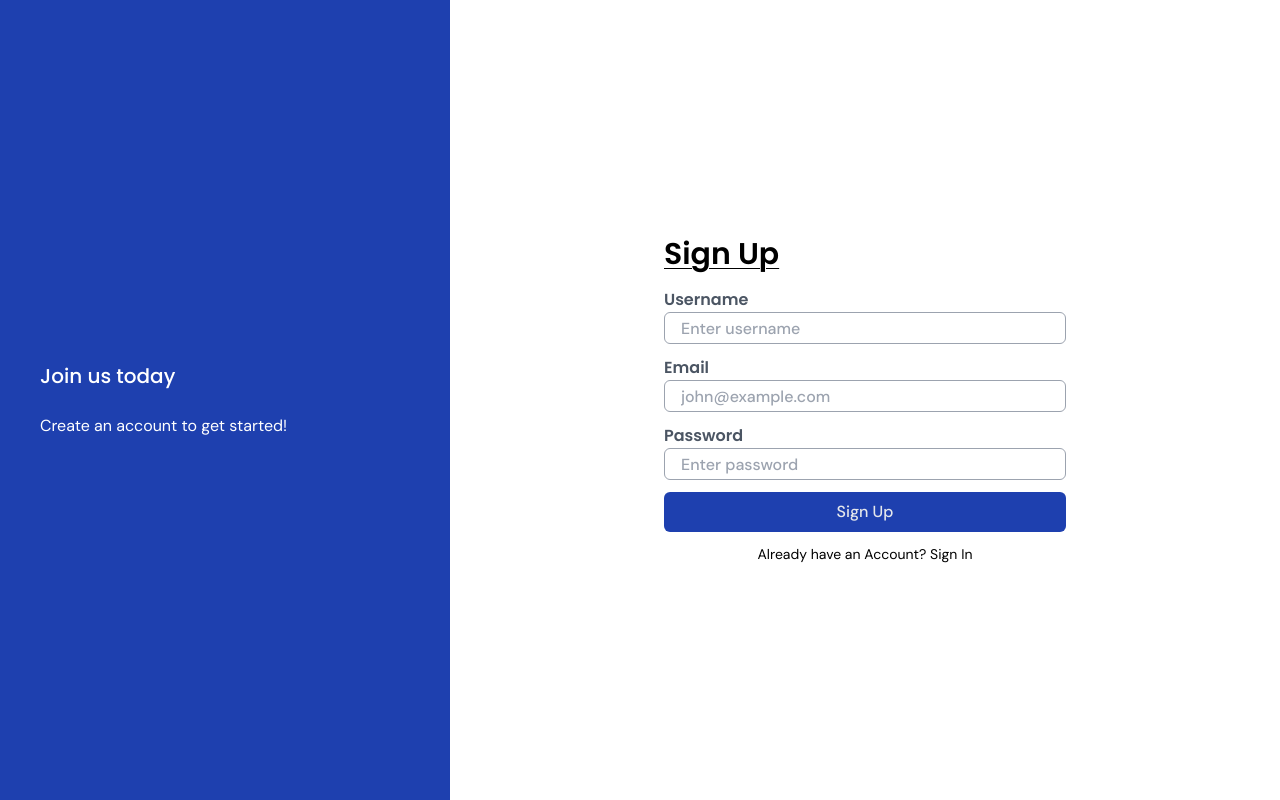
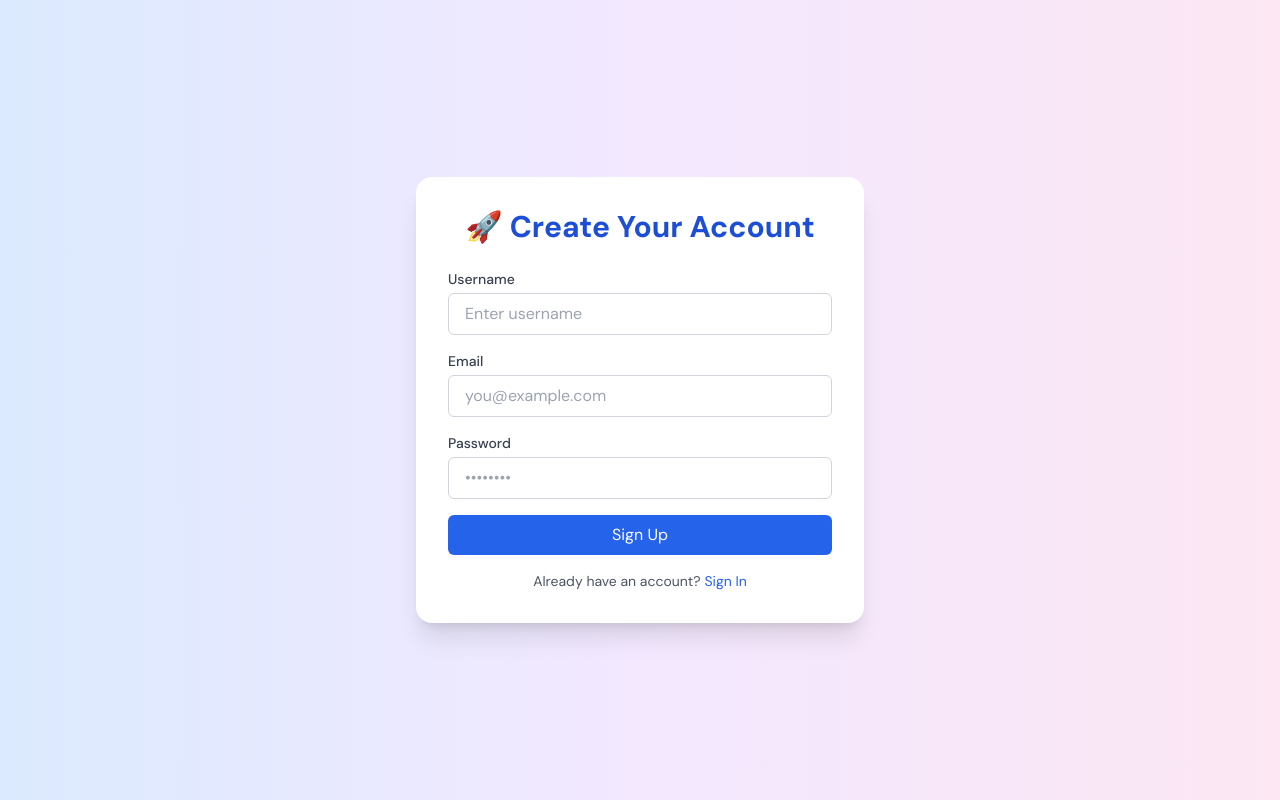
Before and after one commit to LahiruLakshan/skill-base-learning, a React (Create React App) app: page /signup in a window 1280 px wide. Built offline with nearby package versions, Linux system fonts and the light colour scheme.

Commit message:
done UI implementations

```diff
--- a/src/pages/Account/SignIn.js
+++ b/src/pages/Account/SignIn.js
@@ -1,12 +1,7 @@
 import React, { useState } from "react";
-import { BsCheckCircleFill } from "react-icons/bs";
 import { Link } from "react-router-dom";
-import axios from "axios";
-import { logoLight } from "../../assets/images";
-import { BACKEND_URL } from "../../constants/config";
 import { signInWithEmailAndPassword } from "firebase/auth";
-import { auth, db } from "../../firebase"; // adjust path if needed
-import { doc, setDoc } from 'firebase/firestore';
+import { auth } from "../../firebase";
 
 const SignIn = () => {
   const [email, setEmail] = useState("");
@@ -27,16 +22,17 @@ const SignIn = () => {
     setErrPassword("");
     setErrorMsg("");
   };
+
   const handleSignIn = async (e) => {
     e.preventDefault();
 
     if (!email) {
-    setErrEmail("Enter your email");
+      setErrEmail("Please enter your email.");
       return;
     }
 
     if (!password) {
-    setErrPassword("Enter your password");
+      setErrPassword("Please enter your password.");
       return;
     }
 
@@ -44,11 +40,10 @@ const SignIn = () => {
       const userCredential = await signInWithEmailAndPassword(auth, email, password);
       const user = userCredential.user;
 
-    console.log("user : ", user.uid);
-
-    setSuccessMsg("Login successful! Redirecting...");
+      setSuccessMsg("✅ Login successful! Redirecting to Home Page...");
       localStorage.setItem("authToken", user.accessToken);
       localStorage.setItem("uid", user.uid);
+
       setTimeout(() => {
         window.location.href = "/";
       }, 2000);
@@ -58,68 +53,55 @@ const SignIn = () => {
     }
   };
 
-
   return (
-    <div className="w-full h-screen flex items-center justify-center">
-      <div className="w-1/2 hidden lgl:inline-flex h-full text-white">
-        <div className="w-[450px] h-full bg-primeColor px-10 flex flex-col gap-6 justify-center">
-          <h1 className="font-titleFont text-xl font-medium">Stay signed in for more</h1>
-          <p className="text-base">When you sign in, you are with us!</p>
-        </div>
-      </div>
-      <div className="w-full lgl:w-1/2 h-full">
+    <div className="min-h-screen flex items-center justify-center bg-gradient-to-br from-blue-100 to-blue-300 px-4">
+      <div className="bg-white p-8 rounded-3xl shadow-2xl w-full max-w-md">
         {successMsg ? (
-          <div className="w-full lgl:w-[500px] h-full flex flex-col justify-center">
-            <p className="w-full px-4 py-10 text-green-500 font-medium font-titleFont">{successMsg}</p>
+          <div className="text-center">
+            <p className="text-green-600 text-lg font-semibold mb-4">{successMsg}</p>
           </div>
         ) : (
-          <form className="w-full lgl:w-[450px] h-screen flex items-center justify-center">
-            <div className="px-6 py-4 w-full h-[90%] flex flex-col justify-center">
-              <h1 className="font-titleFont underline underline-offset-4 decoration-[1px] font-semibold text-3xl mb-4">
-                Sign in
-              </h1>
-              {errorMsg && (
-                <p className="text-sm text-red-500 font-titleFont font-semibold">{errorMsg}</p>
-              )}
-              <div className="flex flex-col gap-3">
-                <div className="flex flex-col">
-                  <p className="font-titleFont text-base font-semibold text-gray-600">Work Email</p>
+          <form className="space-y-6" onSubmit={handleSignIn}>
+            <h1 className="text-3xl font-bold text-blue-700 text-center">🔐 Sign In to Quiz Portal</h1>
+            {errorMsg && <p className="text-sm text-red-600 text-center">{errorMsg}</p>}
+
+            <div>
+              <label className="block text-gray-700 font-medium">Email</label>
               <input
+                type="email"
+                value={email}
                 onChange={handleEmail}
-                    value={email}
-                    className="w-full h-8 px-4 text-base font-medium rounded-md border-[1px] border-gray-400 outline-none"
-                    type="email"
-                    placeholder="john@workemail.com"
+                className="w-full px-4 py-2 border border-gray-300 rounded-xl focus:outline-none focus:ring-2 focus:ring-blue-400"
+                placeholder="you@example.com"
               />
-                  {errEmail && <p className="text-sm text-red-500">{errEmail}</p>}
+              {errEmail && <p className="text-sm text-red-500 mt-1">{errEmail}</p>}
             </div>
 
-                <div className="flex flex-col">
-                  <p className="font-titleFont text-base font-semibold text-gray-600">Password</p>
+            <div>
+              <label className="block text-gray-700 font-medium">Password</label>
               <input
+                type="password"
+                value={password}
                 onChange={handlePassword}
-                    value={password}
-                    className="w-full h-8 px-4 text-base font-medium rounded-md border-[1px] border-gray-400 outline-none"
-                    type="password"
-                    placeholder="Enter password"
+                className="w-full px-4 py-2 border border-gray-300 rounded-xl focus:outline-none focus:ring-2 focus:ring-blue-400"
+                placeholder="••••••••"
               />
-                  {errPassword && <p className="text-sm text-red-500">{errPassword}</p>}
+              {errPassword && <p className="text-sm text-red-500 mt-1">{errPassword}</p>}
             </div>
 
             <button
-                  onClick={handleSignIn}
-                  className="bg-primeColor hover:bg-black text-gray-200 w-full text-base font-medium h-10 rounded-md duration-300"
+              type="submit"
+              className="w-full bg-blue-600 text-white py-2 rounded-xl hover:bg-blue-700 transition duration-200"
             >
               Sign In
             </button>
-                <p className="text-sm text-center">
-                  Don't have an Account?{" "}
-                  <Link to="/signup" className="hover:text-blue-600 duration-300">
-                    Sign up
+
+            <p className="text-sm text-center text-gray-600">
+              Don't have an account?{' '}
+              <Link to="/signup" className="text-blue-500 hover:underline">
+                Sign Up
               </Link>
             </p>
-              </div>
-            </div>
           </form>
         )}
       </div>
--- a/src/pages/Account/SignUp.js
+++ b/src/pages/Account/SignUp.js
@@ -1,6 +1,6 @@
 import React, { useState } from "react";
 import { Link } from "react-router-dom";
-import { auth, db } from "../../firebase"; // adjust path if needed
+import { auth, db } from "../../firebase";
 import { doc, setDoc } from "firebase/firestore";
 import { createUserWithEmailAndPassword } from "firebase/auth";
 
@@ -8,12 +8,13 @@ const SignUp = () => {
   const [username, setUsername] = useState("");
   const [email, setEmail] = useState("");
   const [password, setPassword] = useState("");
-  const [role, setRole] = useState("user");
   const [errorMsg, setErrorMsg] = useState("");
   const [successMsg, setSuccessMsg] = useState("");
 
   const handleSignUp = async (e) => {
     e.preventDefault();
+    setErrorMsg("");
+    setSuccessMsg("");
 
     if (!username || !email || !password) {
       setErrorMsg("All fields are required.");
@@ -21,124 +22,86 @@ const SignUp = () => {
     }
 
     try {
-      const userCredential = await createUserWithEmailAndPassword(
-        auth,
-        email,
-        password
-      );
+      const userCredential = await createUserWithEmailAndPassword(auth, email, password);
 
       const userDocRef = doc(db, "users", userCredential.user.uid);
       await setDoc(userDocRef, {
         id: userCredential.user.uid,
         email: email,
         name: username,
-        type: "User", // Hardcoded as Admin for this signup
+        type: "User",
         level: "None",
         createdAt: new Date(),
       });
-      setSuccessMsg("Account created successfully! Redirecting to Sign In...");
+
+      setSuccessMsg("✅ Account created! Redirecting to Sign In...");
       setTimeout(() => {
         window.location.href = "/signin";
       }, 2000);
-      console.log("User registered:", userCredential.user);
     } catch (error) {
-      console.error("Error signing up:", error.message);
+      console.error("Signup error:", error.message);
+      setErrorMsg(error.message);
     }
   };
 
   return (
-    <div className="w-full h-screen flex items-center justify-center">
-      <div className="w-1/2 hidden lgl:inline-flex h-full text-white">
-        <div className="w-[450px] h-full bg-primeColor px-10 flex flex-col gap-6 justify-center">
-          <h1 className="font-titleFont text-xl font-medium">Join us today</h1>
-          <p className="text-base">Create an account to get started!</p>
-        </div>
-      </div>
-      <div className="w-full lgl:w-1/2 h-full">
-        {successMsg ? (
-          <div className="w-full lgl:w-[500px] h-full flex flex-col justify-center">
-            <p className="w-full px-4 py-10 text-green-500 font-medium font-titleFont">
-              {successMsg}
-            </p>
-          </div>
-        ) : (
-          <form className="w-full lgl:w-[450px] h-screen flex items-center justify-center">
-            <div className="px-6 py-4 w-full h-[90%] flex flex-col justify-center">
-              <h1 className="font-titleFont underline underline-offset-4 decoration-[1px] font-semibold text-3xl mb-4">
-                Sign Up
-              </h1>
+    <div className="min-h-screen flex items-center justify-center bg-gradient-to-r from-blue-100 via-purple-100 to-pink-100">
+      <div className="bg-white shadow-xl rounded-2xl p-8 w-full max-w-md">
+        <h1 className="text-3xl font-bold text-center text-blue-700 mb-6">🚀 Create Your Account</h1>
+
         {errorMsg && (
-                <p className="text-sm text-red-500 font-titleFont font-semibold">
-                  {errorMsg}
-                </p>
+          <div className="bg-red-100 text-red-600 text-sm p-2 rounded mb-4">{errorMsg}</div>
         )}
-              <div className="flex flex-col gap-3">
-                <div className="flex flex-col">
-                  <p className="font-titleFont text-base font-semibold text-gray-600">
-                    Username
-                  </p>
+        {successMsg && (
+          <div className="bg-green-100 text-green-700 text-sm p-2 rounded mb-4">{successMsg}</div>
+        )}
+
+        <form onSubmit={handleSignUp} className="space-y-4">
+          <div>
+            <label className="block text-sm font-medium text-gray-700">Username</label>
             <input
+              type="text"
+              value={username}
               onChange={(e) => setUsername(e.target.value)}
-                    value={username}
-                    className="w-full h-8 px-4 text-base font-medium rounded-md border-[1px] border-gray-400 outline-none"
-                    type="text"
               placeholder="Enter username"
+              className="mt-1 block w-full px-4 py-2 border border-gray-300 rounded-md focus:outline-none focus:ring focus:ring-blue-200"
             />
           </div>
-                <div className="flex flex-col">
-                  <p className="font-titleFont text-base font-semibold text-gray-600">
-                    Email
-                  </p>
+
+          <div>
+            <label className="block text-sm font-medium text-gray-700">Email</label>
             <input
+              type="email"
+              value={email}
               onChange={(e) => setEmail(e.target.value)}
-                    value={email}
-                    className="w-full h-8 px-4 text-base font-medium rounded-md border-[1px] border-gray-400 outline-none"
-                    type="email"
-                    placeholder="john@example.com"
+              placeholder="you@example.com"
+              className="mt-1 block w-full px-4 py-2 border border-gray-300 rounded-md focus:outline-none focus:ring focus:ring-blue-200"
             />
           </div>
-                <div className="flex flex-col">
-                  <p className="font-titleFont text-base font-semibold text-gray-600">
-                    Password
-                  </p>
+
+          <div>
+            <label className="block text-sm font-medium text-gray-700">Password</label>
             <input
+              type="password"
+              value={password}
               onChange={(e) => setPassword(e.target.value)}
-                    value={password}
-                    className="w-full h-8 px-4 text-base font-medium rounded-md border-[1px] border-gray-400 outline-none"
-                    type="password"
-                    placeholder="Enter password"
+              placeholder="••••••••"
+              className="mt-1 block w-full px-4 py-2 border border-gray-300 rounded-md focus:outline-none focus:ring focus:ring-blue-200"
             />
           </div>
-                {/* <div className="flex flex-col">
-                  <p className="font-titleFont text-base font-semibold text-gray-600">Role</p>
-                  <select
-                    onChange={(e) => setRole(e.target.value)}
-                    value={role}
-                    className="w-full h-8 px-4 text-base font-medium rounded-md border-[1px] border-gray-400 outline-none"
-                  >
-                    <option value="user">User</option>
-                    <option value="admin">Admin</option>
-                  </select>
-                </div> */}
+
           <button
-                  onClick={handleSignUp}
-                  className="bg-primeColor hover:bg-black text-gray-200 w-full text-base font-medium h-10 rounded-md duration-300"
+            type="submit"
+            className="w-full py-2 px-4 bg-blue-600 text-white rounded-md hover:bg-blue-700 transition"
           >
             Sign Up
           </button>
-                <p className="text-sm text-center">
-                  Already have an Account?{" "}
-                  <Link
-                    to="/signin"
-                    className="hover:text-blue-600 duration-300"
-                  >
-                    Sign In
-                  </Link>
+        </form>
+
+        <p className="mt-4 text-sm text-center text-gray-600">
+          Already have an account?{' '}
+          <Link to="/signin" className="text-blue-600 hover:underline">Sign In</Link>
         </p>
-              </div>
-            </div>
-          </form>
-        )}
       </div>
     </div>
   );
--- a/src/pages/QuizComponent/QuizComponent.js
+++ b/src/pages/QuizComponent/QuizComponent.js
@@ -20,7 +20,7 @@ const QuizComponent = () => {
 
   useEffect(() => {
     const shuffled = QUIZDATA.questions.sort(() => 0.5 - Math.random());
-    setQuestions(shuffled.slice(0, 5));
+    setQuestions(shuffled.slice(0, 30));
   }, []);
 
   const handleSubmit = () => {
```
Also changed, not shown: src/pages/Profile/Profile.js (+66 -13 lines), src/pages/UserDashboard/UserDashboard.js (+111 -13 lines). Lines whose indentation alone changed are shown as unchanged.
